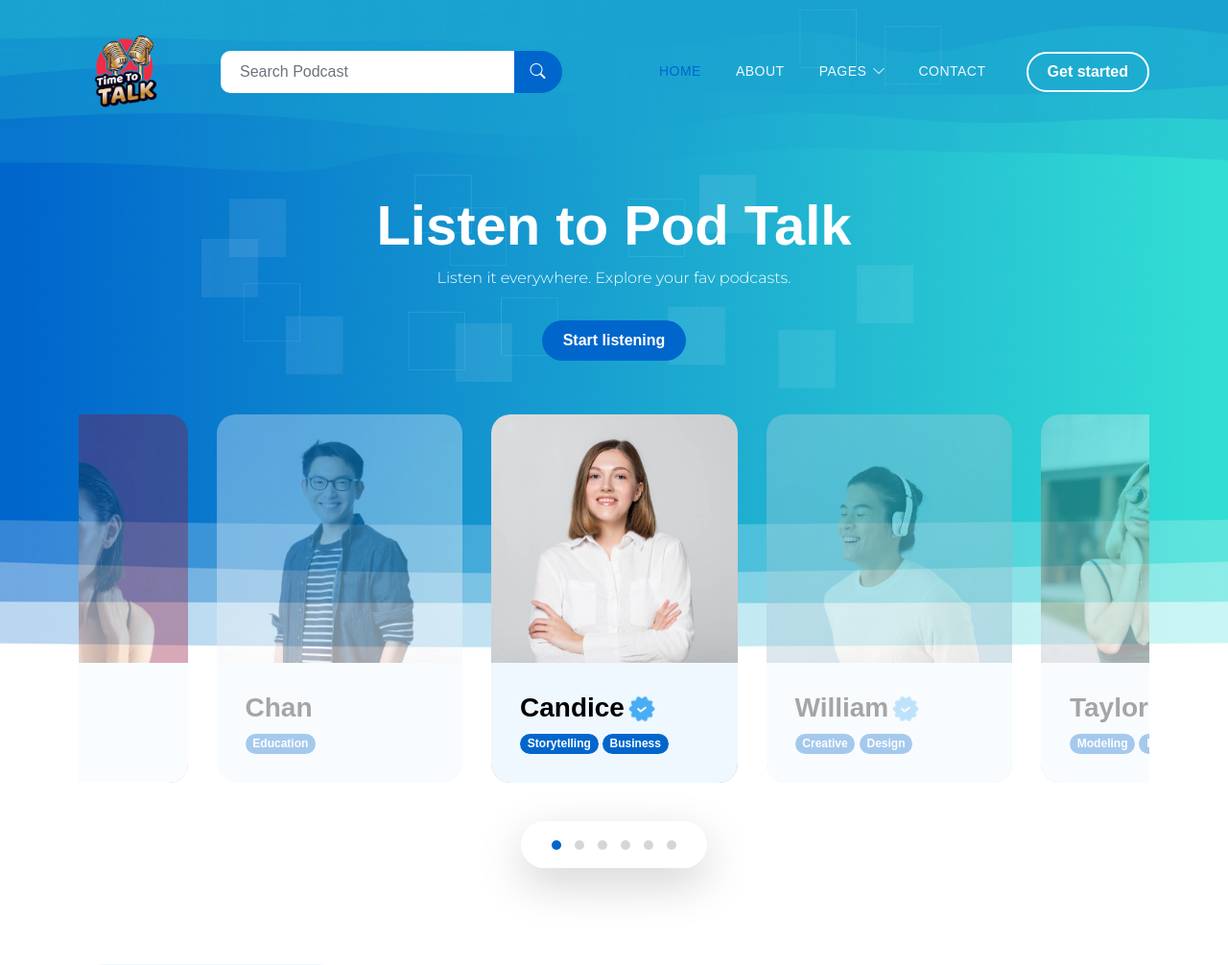
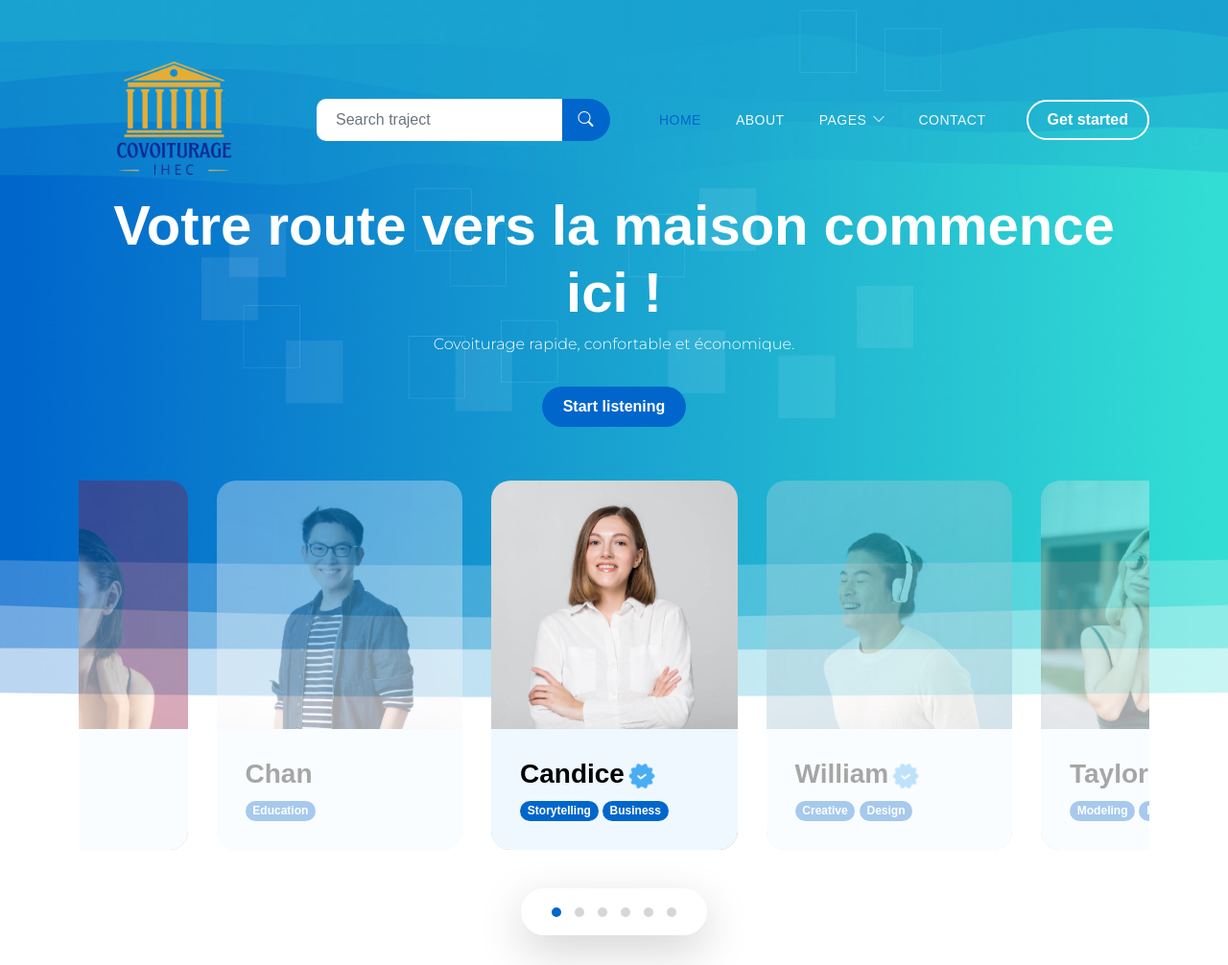
Before and after one commit to fatma-10/HecRecruit, a PHP site: page / in a window 1280 px wide. Shown: the top 1006 px of the page at 96% size. Run offline with PHP 8.4, Linux system fonts and the light colour scheme; some web fonts are replaced.

Commit message:
https://github.com/HEC-FINANCE-ACADEMY/carpooling.git

```diff
--- a/css/templatemo-pod-talk.css
+++ b/css/templatemo-pod-talk.css
@@ -253,7 +253,7 @@ main {
   background-repeat: no-repeat;
   background-size: cover;
   background-position: center;
-  min-height: 480px;
+  min-height: 360px;
   position: relative;
 }
 
@@ -282,11 +282,11 @@ main {
 }
 
 .navbar .logo-image {
-  width: 100px;
+  width: 200px;
 }
 
 .logo-image {
-  width: 120px;
+  width: 200px;
   height: auto;
 }
 
--- a/index.html
+++ b/index.html
@@ -42,12 +42,12 @@ https://templatemo.com/tm-584-pod-talk
             <nav class="navbar navbar-expand-lg">
                 <div class="container">
                     <a class="navbar-brand me-lg-5 me-0" href="index.html">
-                        <img src="images/pod-talk-logo.png" class="logo-image img-fluid" alt="templatemo pod talk">
+                        <img src="images/Ihec_Covoiturage-removebg-preview.png" class="logo-image img-fluid" >
                     </a>
 
                     <form action="#" method="get" class="custom-form search-form flex-fill me-3" role="search">
                         <div class="input-group input-group-lg">
-                            <input name="search" type="search" class="form-control" id="search" placeholder="Search Podcast" aria-label="Search">
+                            <input name="search" type="search" class="form-control" id="search" placeholder="Search traject" aria-label="Search">
 
                             <button type="submit" class="form-control" id="submit">
                                 <i class="bi-search"></i>
@@ -98,9 +98,9 @@ https://templatemo.com/tm-584-pod-talk
 
                         <div class="col-lg-12 col-12">
                             <div class="text-center mb-5 pb-2">
-                                <h1 class="text-white">Listen to Pod Talk</h1>
+                                <h1 class="text-white">Votre route vers la maison commence ici !</h1>
 
-                                <p class="text-white">Listen it everywhere. Explore your fav podcasts.</p>
+                                <p class="text-white">Covoiturage rapide, confortable et économique.</p>
 
                                 <a href="#section_2" class="btn custom-btn smoothscroll mt-3">Start listening</a>
                             </div>
```
Also changed, not shown: images/Ihec_Covoiturage-removebg-preview.png (added), images/pod-talk-logo.png (deleted).
